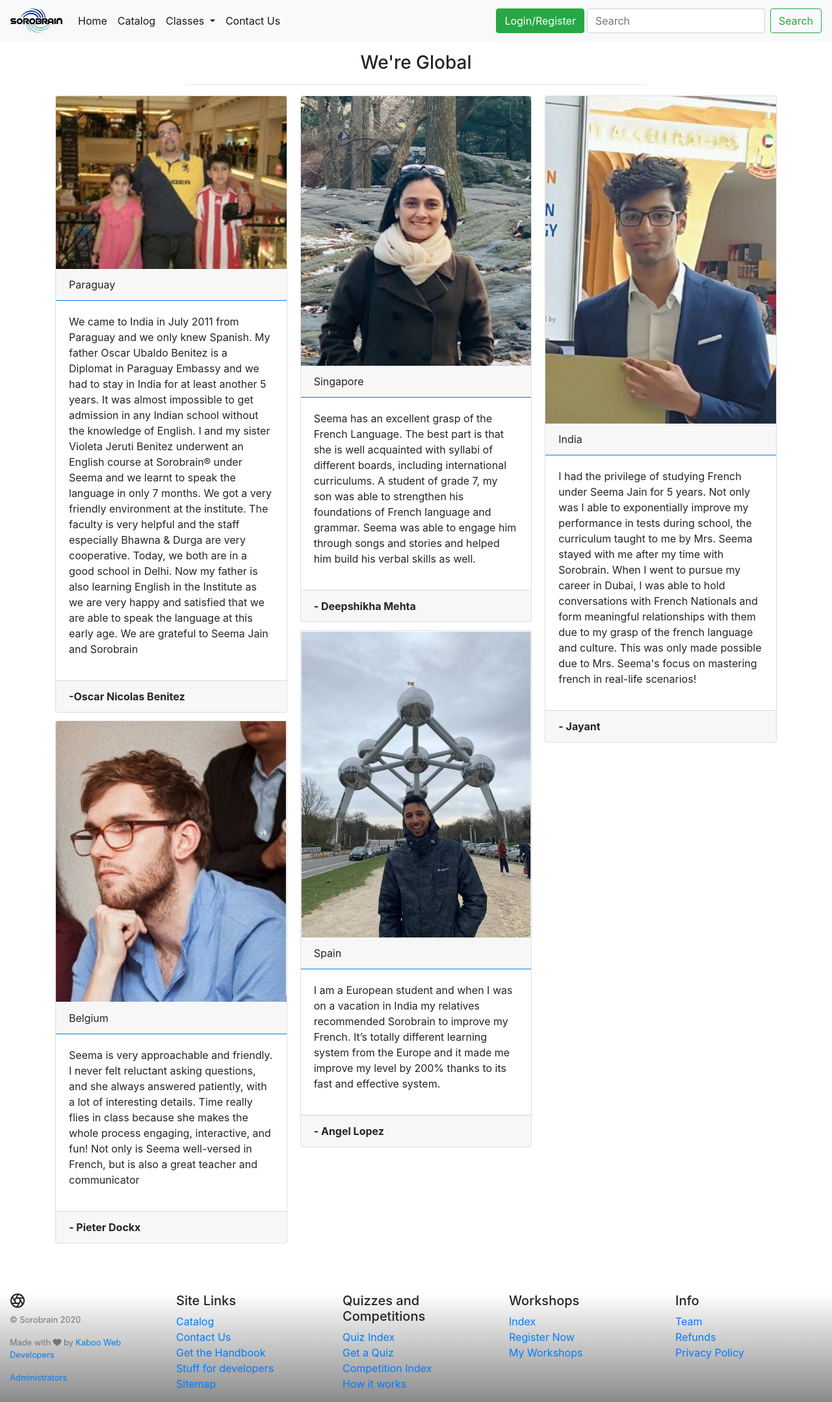
After one commit to IshanManchanda/sorobrain, a Django app: page /global/ in a window 1280 px wide. The commit adds this page. Shown: the whole page at 65% size. Run offline with Django 3.2, Linux system fonts and the light colour scheme; some libraries are stand-ins or nearby versions.

Commit message:
global testemonial page done

```diff
--- /dev/null
+++ b/main/templates/main/global.html
@@ -0,0 +1,98 @@
+{% extends "global/base.html" %}
+{% load static %}
+
+{% block title %} Global Testimonials {% endblock %}
+
+{% block content %}
+  <div class="container">
+    <div class="row">
+      <div class="col-md-12">
+        <section class="my-3">
+          <div class="container">
+            <div class="row">
+              <div class="col-md-8 mx-auto text-center">
+                <h3>We're Global</h3>
+                <hr>
+              </div>
+            </div>
+            <div class="row">
+              <div class="card-columns">
+                <div class="card">
+                  <img class="card-img-top" src="{% static 'main/img/global/oscar.jpg' %}" alt="person">
+                  <div class="card-header border-primary"><span class="card-title">Paraguay</span></div>
+                  <div class="card-body">
+                    <p>We came to India in July 2011 from Paraguay and we only knew Spanish. My father Oscar Ubaldo
+                      Benitez is a Diplomat in Paraguay Embassy and we had to stay in India for at least another 5
+                      years.
+                      It was almost impossible to get admission in any Indian school without the knowledge of English. I
+                      and my sister Violeta Jeruti Benitez underwent an English course at Sorobrain® under Seema and we
+                      learnt to speak the language in only 7 months. We got a very friendly environment at the
+                      institute.
+                      The faculty is very helpful and the staff especially Bhawna & Durga are very cooperative. Today,
+                      we
+                      both are in a good school in Delhi. Now my father is also learning English in the Institute as we
+                      are very happy and satisfied that we are able to speak the language at this early age. We are
+                      grateful to Seema Jain and Sorobrain
+                    </p>
+                  </div>
+                  <div class="card-footer"><strong>-Oscar Nicolas Benitez</strong></div>
+                </div>
+                <div class="card">
+                  <img class="card-img-top img-responsive" src="{% static 'main/img/global/pieter.jpg' %}" alt="person">
+                  <div class="card-header border-primary"><span class="card-title">Belgium</span></div>
+                  <div class="card-body">
+                    <p>Seema is very approachable and friendly. I never felt reluctant asking questions, and she always
+                      answered patiently, with a lot of interesting details. Time really flies in class because she
+                      makes the whole process engaging, interactive, and fun! Not only is Seema well-versed in French,
+                      but is also a great teacher and communicator
+                    </p>
+                  </div>
+                  <div class="card-footer"><strong> - Pieter Dockx </strong></div>
+                </div>
+                <div class="card">
+                  <img class="card-img-top" src="{% static 'main/img/global/deepshika.jpeg' %}" alt="person">
+                  <div class="card-header border-primary"><span class="card-title">Singapore</span></div>
+                  <div class="card-body">
+                    <p>Seema has an excellent grasp of the French Language. The best part is that she is well acquainted
+                      with syllabi of different boards, including international curriculums. A student of grade 7, my
+                      son
+                      was able to strengthen his foundations of French language and grammar. Seema was able to engage
+                      him
+                      through songs and stories and helped him build his verbal skills as well.
+                    </p>
+                  </div>
+                  <div class="card-footer"><strong> - Deepshikha Mehta</strong></div>
+                </div>
+                <div class="card">
+                  <img class="card-img-top" src="{% static 'main/img/global/angel.jpg' %}" alt="person">
+                  <div class="card-header border-primary"><span class="card-title">Spain</span></div>
+                  <div class="card-body">
+                    <p>I am a European student and when I was on a vacation in India my relatives recommended Sorobrain
+                      to improve my French. It’s totally different learning system from the Europe and it made me
+                      improve my level by 200% thanks to its fast and effective system.
+                    </p>
+                  </div>
+                  <div class="card-footer"><strong> - Angel Lopez </strong></div>
+                </div>
+                <div class="card">
+                  <img class="card-img-top" src="{% static 'main/img/global/jayant.jpg' %}" alt="person">
+                  <div class="card-header border-primary"><span class="card-title">India</span></div>
+                  <div class="card-body">
+                    <p>I had the privilege of studying French under Seema Jain for 5 years. Not only was I able to
+                      exponentially improve my performance in tests during school, the curriculum taught to me by Mrs.
+                      Seema stayed with me after my time with Sorobrain. When I went to pursue my career in Dubai, I was
+                      able to hold conversations with French Nationals and form meaningful relationships with them due
+                      to my grasp of the french language and culture. This was only made possible due to Mrs. Seema's
+                      focus on mastering french in real-life scenarios!
+                    </p>
+                  </div>
+                  <div class="card-footer"><strong> - Jayant </strong></div>
+                </div>
+              </div>
+            </div>
+          </div>
+        </section>
+      </div>
+    </div>
+  </div>
+{% endblock %}
--- a/main/urls.py
+++ b/main/urls.py
@@ -22,5 +22,6 @@ urlpatterns = [
 	path('refund/', TemplateView.as_view(template_name='main/refund.html'), name='refund'),
 	path('catalog/', views.catalog, name='catalog'),
 	path('contact/', TemplateView.as_view(template_name='main/contact.html'), name='contact'),
+	path('global/', TemplateView.as_view(template_name='main/global.html'), name='global'),
 	path('', views.index, name='index'),
 ]
```
Also changed, not shown: main/templates/main/catalog.html (+108 -43 lines), main/templates/main/index.html (+9 -22 lines), main/static/main/img/global/angel.jpg (added), main/static/main/img/global/deepshika.jpeg (added), main/static/main/img/global/jayant.jpg (added), main/static/main/img/global/oscar.jpg (added), main/static/main/img/global/pieter.jpg (added).
